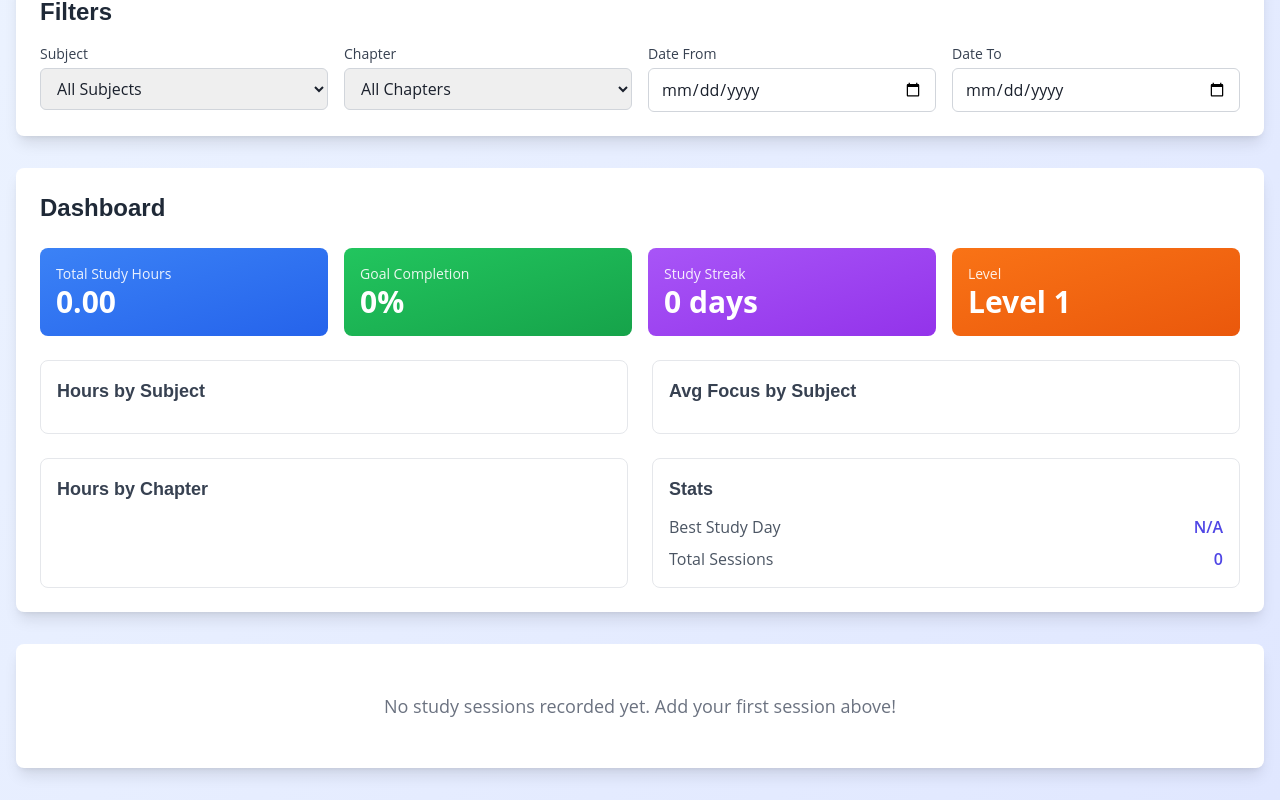
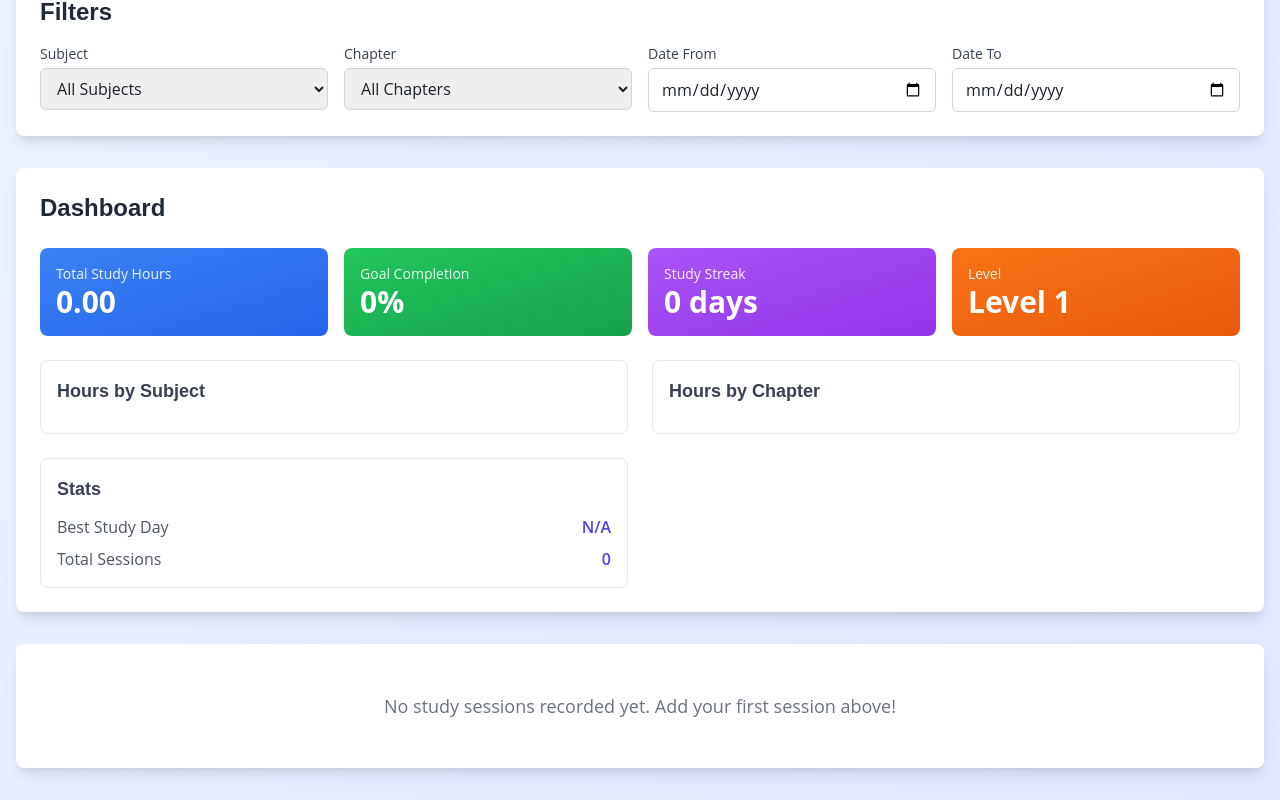
Before and after one commit to shfahimdev/GrindGrid-Study-Tracker, a React (Vite) app: page / in a window 1280 px wide. Shown: the part 792-1592 px from the top of the page. Built offline with nearby package versions, Linux system fonts and the light colour scheme; the HTML template or start-up script is replaced by a standard one.

Commit message:
Removed Avg Focus By Subject

```diff
--- a/src/Tracker.jsx
+++ b/src/Tracker.jsx
@@ -562,18 +562,6 @@ const StudyTracker = () => {
             </div>
 
             <div className="border border-gray-200 rounded-lg p-4">
-              <h3 className="text-lg font-semibold text-gray-700 mb-3">Avg Focus by Subject</h3>
-              {Object.entries(metrics.avgFocusBySubject).map(([subject, focus]) => (
-                <div key={subject} className="flex justify-between items-center mb-2">
-                  <span className="text-gray-600">{subject}</span>
-                  <span className={`font-semibold ${focus < 3 ? 'text-red-600' : 'text-green-600'}`}>
-                    {(focus / 5).toFixed(2)}
-                  </span>
-                </div>
-              ))}
-            </div>
-
-            <div className="border border-gray-200 rounded-lg p-4">
               <h3 className="text-lg font-semibold text-gray-700 mb-3">Hours by Chapter</h3>
               {Object.entries(metrics.hoursByChapter).map(([chapter, hours]) => (
                 <div key={chapter} className="flex justify-between items-center mb-2">
```
